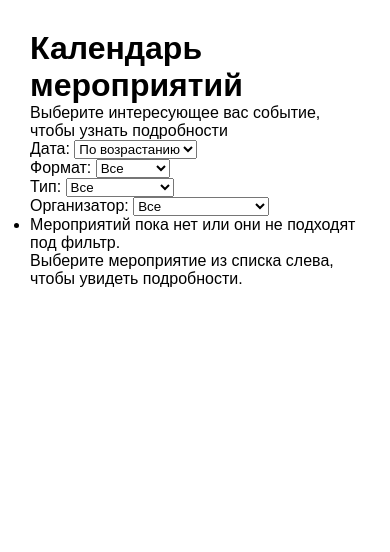
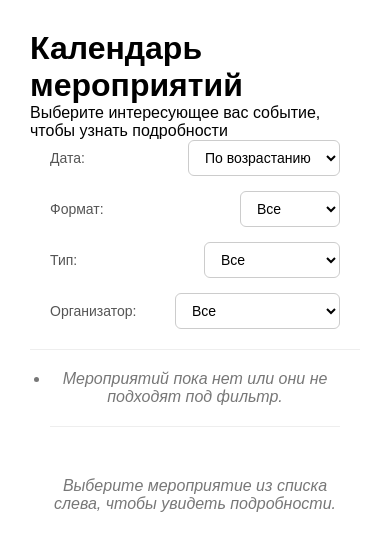
Before and after one commit to paffiahez/test_name-case10-, a Django app: page /events/ in a window 390 px wide. Shown: the part 204-756 px from the top of the page. Run offline with Django 5.2, Linux system fonts and the light colour scheme; data that the repository does not hold is empty.

Commit message:
Update style.css

```diff
--- a/static/css/style.css
+++ b/static/css/style.css
@@ -142,3 +142,42 @@ a {
         grid-template-columns: 1fr;
     }
 }
+/* ===== Мероприятия ===== */
+.filters { display: flex; justify-content: center; gap: 15px; padding: 0 40px 30px;
+    flex-wrap: wrap; border-bottom: 1px solid #eee; margin-bottom: 20px; }
+.filter-group { display: flex; align-items: center; gap: 8px; }
+.filter-group label { font-size: 14px; color: #555; font-weight: 500; }
+.filters select { padding: 8px 12px; border: 1px solid #ccc; border-radius: 6px;
+    background: #fff; font-family: inherit; font-size: 14px; cursor: pointer;
+    outline: none; transition: border-color 0.2s; }
+.filters select:hover, .filters select:focus { border-color: #8b0000; }
+
+.program-list li a { display: block; color: inherit; text-decoration: none; }
+.program-list li.active a { color: #fff; }
+
+.details { flex: 2.5; min-width: 400px; padding-left: 20px; }
+.detail-card h2 { color: #8b0000; margin-top: 0; border-bottom: 2px solid #8b0000;
+    padding-bottom: 12px; font-size: 22px; line-height: 1.3; }
+.info-row { display: flex; justify-content: space-between; align-items: flex-start;
+    padding: 14px 0; border-bottom: 1px solid #eee; gap: 20px; }
+.info-label { color: #777; flex-shrink: 0; font-size: 15px; width: 180px; }
+.info-value { font-weight: bold; color: #333; text-align: right; font-size: 15px; line-height: 1.5; }
+.info-value.highlight { background: #fff0f0; color: #8b0000; padding: 2px 8px;
+    border-radius: 4px; border: 1px solid #f0d0d0; }
+.info-value.description-text { text-align: right; font-weight: 400; color: #444; }
+
+.details-hint { color: #777; font-style: italic; padding: 20px 0; text-align: center; }
+.no-results { color: #777; font-style: italic; text-align: center; cursor: default; }
+
+.content { display: flex; gap: 30px; padding: 0 40px 40px; flex-wrap: wrap; }
+.sidebar { flex: 1; min-width: 280px; border-right: 1px solid #eee; padding-right: 30px; }
+
+@media (max-width: 768px) {
+    .filters { flex-direction: column; align-items: stretch; padding: 0 20px 20px; }
+    .filter-group { justify-content: space-between; }
+    .content { flex-direction: column; padding: 0 20px 20px; }
+    .sidebar { border-right: none; border-bottom: 1px solid #eee;
+        padding-right: 0; padding-bottom: 20px; }
+    .details { padding-left: 0; min-width: auto; }
+    .info-label { width: 140px; }
+}
```
